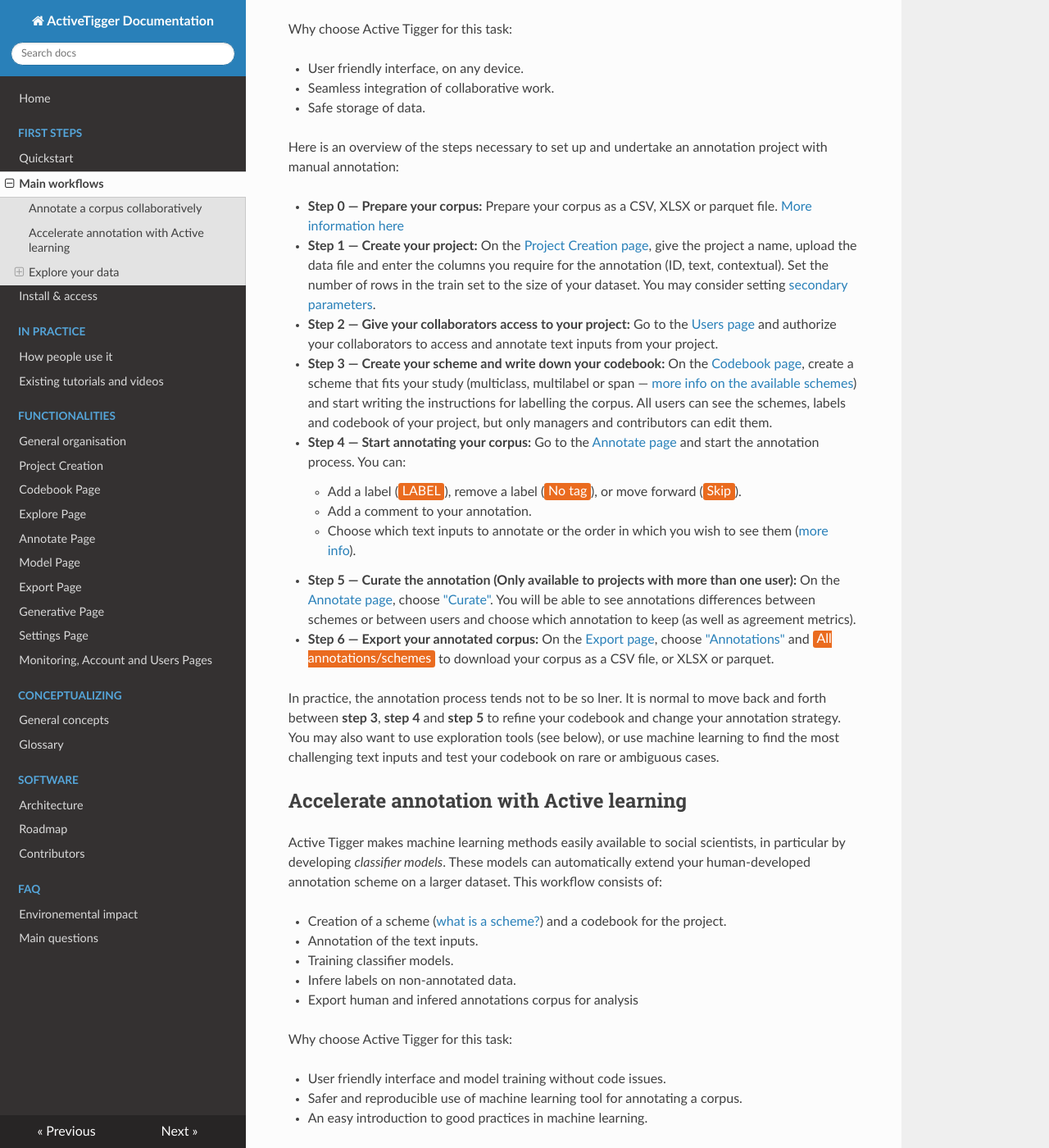
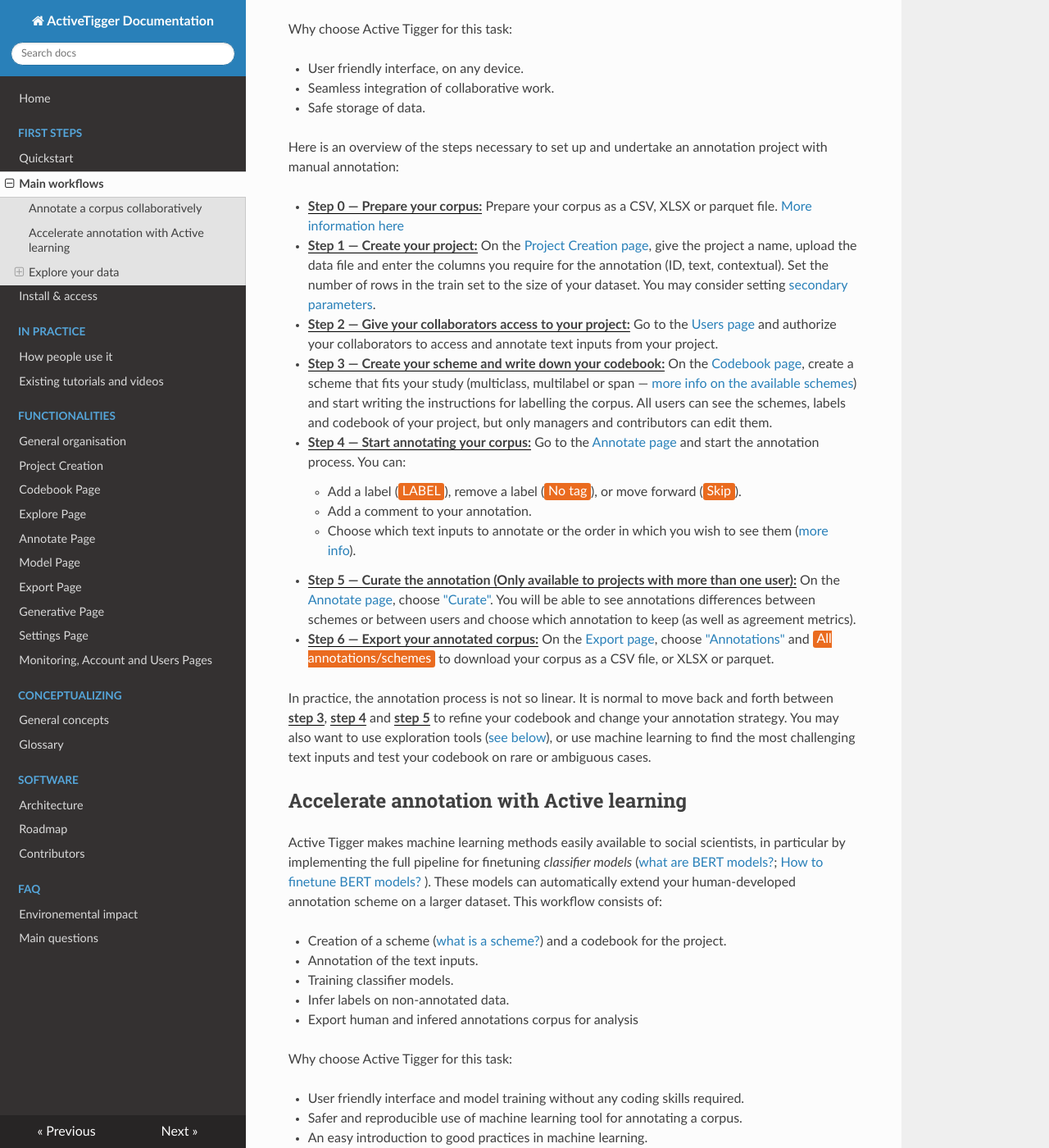
Before and after one commit to activetigger/documentation, an MkDocs documentation site: the page built from docs/quickstart/workflows.md, in a window 1280 px wide and 1400 px high, scrolled down 408 px. Shown: the whole window at 82% size. Built offline with MkDocs 1.6.1, drawn with Linux system fonts in a browser that asks for light colours; nearby versions of some CDN libraries; some of the changed text lies outside the part shown.

Commit message:
update workflows

```diff
--- a/docs/quickstart/workflows.md
+++ b/docs/quickstart/workflows.md
@@ -30,53 +30,52 @@
 - <span class="step">Step 5 — Curate the annotation (Only available to projects with more than one user):</span> On the [Annotate page](../functionalities/annotate.md), choose ["Curate"](../functionalities/annotate.md#curate). You will be able to see annotations differences between schemes or between users and choose which annotation to keep (as well as agreement metrics).
 - <span class="step">Step 6 — Export your annotated corpus:</span> On the [Export page](../functionalities/export.md), choose ["Annotations"](../functionalities/export.md#annotations) and <span class="action primary">All annotations/schemes</span> to download your corpus as a CSV file, or XLSX or parquet.
 
-In practice, the annotation process tends not to be so lner. It is normal to move back and forth between <span class="step">step 3</span>, <span class="step">step 4</span> and <span class="step">step 5</span> to refine your codebook and change your annotation strategy. You may also want to use exploration tools (see below), or use machine learning to find the most challenging text inputs and test your codebook on rare or ambiguous cases.
+In practice, the annotation process is not so linear. It is normal to move back and forth between <span class="step">step 3</span>, <span class="step">step 4</span> and <span class="step">step 5</span> to refine your codebook and change your annotation strategy. You may also want to use exploration tools ([see below](#explore-your-data)), or use machine learning to find the most challenging text inputs and test your codebook on rare or ambiguous cases.
 
 ## Accelerate annotation with Active learning
 
-Active Tigger makes machine learning methods easily available to social scientists, in particular by developing *classifier models*. These models can automatically extend your human-developed annotation scheme on a larger dataset. This workflow consists of:
+Active Tigger makes machine learning methods easily available to social scientists, in particular by implementing the full pipeline for finetuning *classifier models* ([what are BERT models?](../theoretical-concepts/index.md#what-are-bert-models); [How to finetune BERT models?](../theoretical-concepts/index.md#training-bert-models) ). These models can automatically extend your human-developed annotation scheme on a larger dataset. This workflow consists of:
 
 - Creation of a scheme ([what is a scheme?](XXX)) and a codebook for the project.
 - Annotation of the text inputs.
 - Training classifier models.
-- Infere labels on non-annotated data.
+- Infer labels on non-annotated data.
 - Export human and infered annotations corpus for analysis
 
 Why choose Active Tigger for this task:
 
-- User friendly interface and model training without code issues.
+- User friendly interface and model training without any coding skills required.
 - Safer and reproducible use of machine learning tool for annotating a corpus.
 - An easy introduction to good practices in machine learning.
 
-Here is an overview of the steps necessary to complete to train a model:
+Here is an overview of the steps to complete this workflow:
 
 - <span class="step">Step 0 — Prepare your corpus:</span> Prepare your corpus as a CSV, XLSX or parquet file. [More information here](XXX)
-- <span class="step">Step 1 — Create your project:</span> On the [Project Creation page](../functionalities/project-creation.md), give the project a name, upload the data file and enter the columns you require for the annotation (ID, text, contextual). Set the number of rows in the train set to about 70% of your dataset, 15% to the test set and 15% to the validation set ([more info](XXX)). You may consider setting [secondary parameters](../functionalities/project-creation.md#secondary-parameters).
-- <span class="step">Step 2 — Create your scheme and write down your codebook:</span> On the [Codebook page](../functionalities/codebook.md), create a scheme that fits your study (for now, only multiclass schemes can be used for training classifier models — [more info on the available schemes](XXX)) and start writing the instructions for labelling the corpus.
+- <span class="step">Step 1 — Create your project:</span> On the [Project Creation page](../functionalities/project-creation.md), give the project a name, upload the data file and enter the columns you require for the annotation (ID, text, contextual). Set the number of rows in the train set to about 70% of your dataset, 15% to the test set and 15% to the validation set ([more info](../faq/faq.md#how-large-should-my-different-sets-be)). You may consider setting [secondary parameters](../functionalities/project-creation.md#secondary-parameters).
+- <span class="step">Step 2 — Create your scheme and write down your codebook:</span> On the [Codebook page](../functionalities/codebook.md), create a scheme that fits your study (for now, only multiclass schemes can be used for training classifier models — [more info on the available schemes](../theoretical-concepts/glossary.md#schemes)) and start writing the instructions for labelling the corpus.
 - <span class="step">Step 3 — Start annotating your corpus:</span> Go to the [Annotate page](../functionalities/annotate.md) and start the annotation process. You can:
     - Annotate text inputs (add, remove or skip) and leave comments
     - Choose which text inputs to annotate or the order in which you wish to see them ([more info](../functionalities/annotate.md#selecting-text-inputs-to-annotate)).
-        - first annotate around 20 cases for each class, either using fixed or random selection if you expect your classes to be balanced, or using the content filter if you are looking for rare classes with relevant keywords
-    - Use <span class="highlight">Active Learning</span> to primarly annotate text inputs that will lead to better classifiers, more quickly ([more info](XXX)).
-- <span class="step">Step 4 — Train a BERT model</span> On the [Model page](../functionalities/model.md) and in the [Training tab](../functionalities/model.md#training), <span class="action primary">Create new BERT model</span> and [set hyperparameters](../functionalities/model.md#bertmodel) ([more info on setting hyperparameters](XXX))
+    - Use <span class="highlight">Active Learning</span> to primarly annotate text inputs that will lead to better classifiers, more quickly ([more info](../theoretical-concepts/index.md#what-is-active-learning)).
+- <span class="step">Step 4 — Train a BERT model</span> On the [Model page](../functionalities/model.md) and in the [Training tab](../functionalities/model.md#training), <span class="action primary">Create new BERT model</span> and [set hyperparameters](../functionalities/model.md#bertmodel) ([more info on setting hyperparameters](../theoretical-concepts/index.md#training-bert-models))
 - <span class="step">Step 5 — Evaluate the model on validation set:</span> On the [Model page](../functionalities/model.md) and in the [Evaluation tab](../functionalities/model.md#evaluation), select your model and <span class="action primary">Compute predictions</span> to classify text inputs from the validation and test set to compute metrics on these sets.
-    - Once you have annotated your training set, you will probably have a better understanding of your data, and stabilized the definitions of your labels
-    - You can now annotate your validation set, and check whether your models perform as well as during training
-    - Again, iterate between annotation and validation quality, until you are satisfied with the quality scores
-    - If you have trained several models, choose the best one according to the validation scores
-- <span class="step">Step 6 — Annotate the test set </span> this is the final step, which should only be used to evaluate the quality of your final model -- no more iterations, or your final quality scores will be biased!
+    - Once you have annotated your training set, you will probably have a better understanding of your data, and stabilized the definitions of your labels.
+    - You can now annotate your validation set, and check whether your model performs as well as on the training set.
+    - Again, iterate between annotation and validation quality, until you are satisfied with the quality scores.
+    - If you have trained several models, choose the model maximizing the [quality scores](../theoretical-concepts/glossary.md#model-quality-scores) on the validation set.
+- <span class="step">Step 6 — Annotate the test set </span> this is the final step, which should only be used to evaluate the quality of your final model ⚠️ Optimising the quality scores on the test set will lead to biased performance estimators!
 
 - <span class="step">Step 7 — Export your annotated corpus and model:</span> On the [Export page](../functionalities/export.md) and ["Models tab"](../functionalities/export.md#models), select the bert model:
-    - <span class="action primary">Prediction on complete dataset</span> infere labels on the full dataset as imported upon project creation.
-    - <span class="action primary">Prediction on external dataset</span> to import a dataset and infere the labels.
+    - <span class="action primary">Prediction on complete dataset</span> infer labels on the full dataset as imported upon project creation.
+    - <span class="action primary">Prediction on external dataset</span> to import a dataset and infer the labels.
     - <span class="action secondary">Export fine-tuned model (large file)</span> download the weights of the fine-tuned model (good practice for reproducibility).
 
-Once again, this workflow tends to be much less linear in practice. You will likely move back and forth between <span class="step">step 3</span> and <span class="step">step 4</span> to accumulate enough annotations to develop a model that works as well as you want it to, as well as between <span class="step">step 4</span> and <span class="step">step 5</span> to refine your hyperparameters. This workflow is compatible with the collaborative annotation workflow as well as the exploration workflow.
+Once again, this workflow tends to be much less linear in practice. You will likely move back and forth between <span class="step">step 3</span> and <span class="step">step 4</span> to accumulate enough annotations to develop a model that works as well as you want it to, as well as between <span class="step">step 4</span> and <span class="step">step 5</span> to [refine your hyperparameters](../theoretical-concepts/index.md#training-bert-models). This workflow is compatible with the collaborative annotation workflow as well as the exploration workflow.
 
 
 ## Explore your data
 
-Sometimes, with a large textual dataset, it is difficult to get an overview of what your dataset contains. Active Tigger provides tools to explore your corpus (either as an independent step or as part of an annotation process), helping you understand its structure, identify clusters of similar content, and make more informed annotation decisions. For this, you can make use of the tabular oversight functions of the interface, of make use of  [topic models](../theoretical-concepts/index.md#topic-models).
+Sometimes, with a large textual dataset, it is difficult to get an overview of what your dataset contains. Active Tigger provides tools to explore your corpus (either as an independent step or as part of an annotation process), helping you understand its structure, identify clusters of similar content, and make more informed annotation decisions. You can use of the tabular oversight functionality of the interface, or make use of  [topic models](../theoretical-concepts/index.md#topic-models).
 
 This workflow consists of:
 
@@ -96,15 +95,11 @@
 - <span class="step">Step 0 — Prepare your corpus:</span> Prepare your corpus as a CSV, XLSX or parquet file. [More information here](XXX)
 - <span class="step">Step 1 — Create your project:</span> On the [Project Creation page](../functionalities/project-creation.md), give the project a name, upload your data file and enter the columns you require (ID, text, contextual). You may consider setting [secondary parameters](../functionalities/project-creation.md#secondary-parameters).
 - <span class="step">Step 2 — Browse your data (optional):</span> On the [Explore page](../functionalities/explore.md), open the [Tabular View tab](../functionalities/explore.md#tabular-view) to filter and browse your corpus. You can filter by dataset (train, valid, test), by label, or by regex query. Click on any ID to go directly to the [Annotate page](../functionalities/annotate.md) for that text input.
-- <span class="step">Step 3 — Compute a BERTopic model:</span> On the [Explore page](../functionalities/explore.md), go to the [Topic model tab](../functionalities/explore.md#topic-model) and click <span class="action primary">Compute new BERTopic</span>. Set the [parameters](../functionalities/explore.md#topic-model) (or keep to default values).
+- <span class="step">Step 3 — Compute a BERTopic model:</span> On the [Explore page](../functionalities/explore.md), go to the [Topic model tab](../functionalities/explore.md#topic-model) and click <span class="action primary">Compute new BERTopic</span>.
 - <span class="step">Step 4 — Explore the topic model results:</span> Once computed, the [Topic model tab](../functionalities/explore.md#topic-model) displays:
     - A **visual map** of your corpus with each text input coloured by topic.
     - A **topic table** summarising each topic's ID, size, name, representative keywords, and representative documents.
-- <span class="step">Step 5 — Export topic outputs:</span> On the [Export page](../functionalities/export.md), you can:
-    - <span class="action primary">Export topics</span> to download the topic summary table as a CSV.
-    - <span class="action primary">Export topic per text</span> to download a mapping of each text input to its topic.
-    - <span class="action primary">Topic model report</span> to download a full HTML report including topic descriptions, a 2D map, a hierarchical view, representative documents, and model parameters.
-- <span class="step">Step 6 — (Optional) Convert topics to a scheme:</span> Click <span class="action secondary">Convert to scheme</span> to create a [scheme](XXX) from your topic model and assign topic labels to your text inputs. Note: topic-generated labels should be used with caution and carefully reviewed, since they are not based on human annotation.
+    - export the results in different ways. See [here](../functionalities/explore.md#topic-model)
 
 Using topic models for exploring your dataset can also be integrated into the above workflow pipelines. We recommend complementing a topic model approach with familiarizing yourself with your corpus by simply reading it, or through an annotation process. Confiding too much in an automated synthesis of your text data could risk missing important aspects of your corpus.
 
--- a/docs/style.css
+++ b/docs/style.css
@@ -59,6 +59,7 @@
 
 span.step{
     font-weight: bold;
+    border-bottom: 1px black solid;
 }
 
 div.logo-div{
```
Also changed, not shown: docs/functionalities/explore.md (+1 -1 lines).
